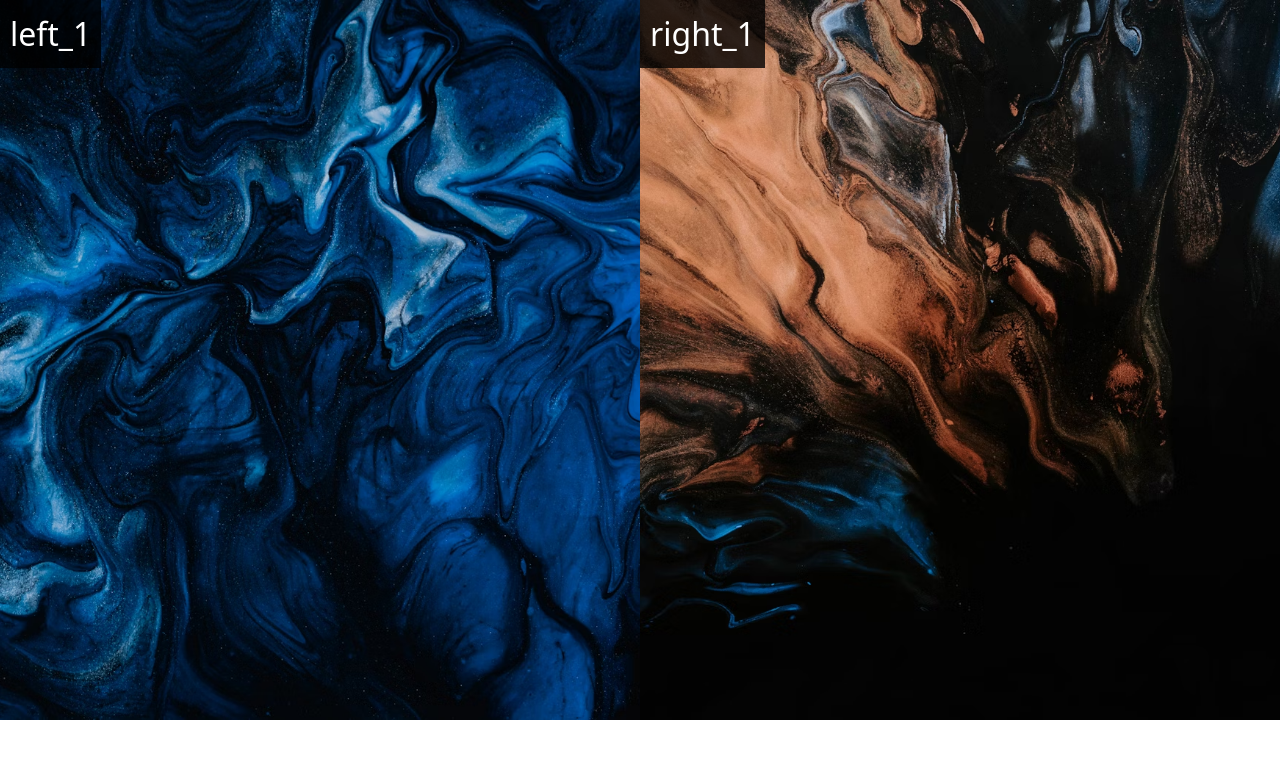
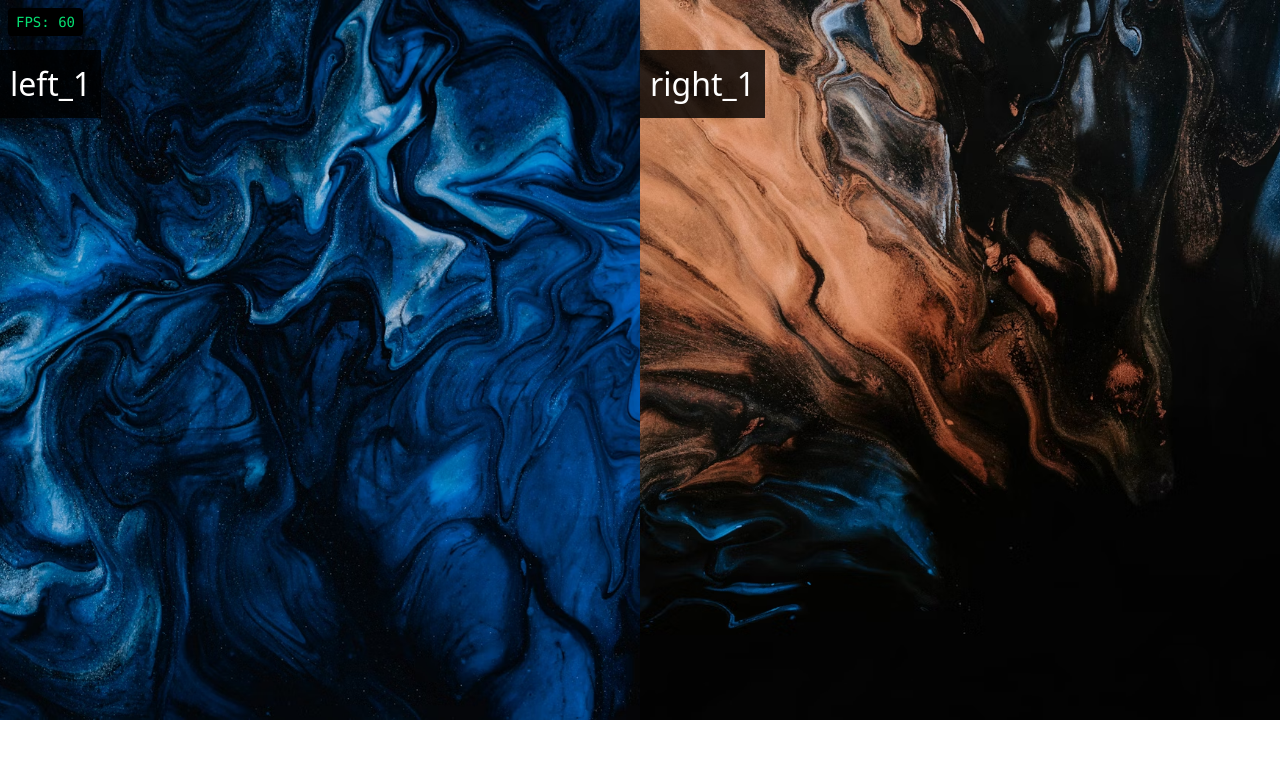
Before and after one commit to screenlite/web-player, a React (Vite) app: page / in a window 1280 px wide. Shown: the top 758 px of the page. Built offline with nearby package versions, Linux system fonts and the light colour scheme.

Commit message:
add FPSDisplay component

```diff
--- /dev/null
+++ b/src/FPSDisplay.tsx
@@ -0,0 +1,33 @@
+import { useEffect, useRef, useState } from 'react'
+
+export const FPSDisplay = () => {
+    const [fps, setFps] = useState<number>(0)
+    const frames = useRef<number>(0)
+    const lastTime = useRef<number>(performance.now())
+
+    useEffect(() => {
+        let animationFrameId: number
+
+        const loop = (time: number) => {
+            frames.current += 1
+
+            if (time - lastTime.current >= 1000) {
+                setFps(frames.current)
+                frames.current = 0
+                lastTime.current = time
+            }
+
+            animationFrameId = requestAnimationFrame(loop)
+        }
+
+        animationFrameId = requestAnimationFrame(loop)
+
+        return () => cancelAnimationFrame(animationFrameId)
+    }, [])
+
+    return (
+        <div className="fixed top-2 left-2 bg-black text-green-400 text-sm font-mono px-2 py-1 rounded shadow-md z-50">
+      		FPS: {fps}
+        </div>
+    )
+}
--- a/src/Section.tsx
+++ b/src/Section.tsx
@@ -33,7 +33,7 @@ export const SectionContainer = ({ section }: { section: Section }) => {
     const overlayStyle = useMemo(() => ({
         position: 'absolute' as const,
         left: section.position.x,
-        top: section.position.y,
+        top: section.position.y + 50,
         zIndex: section.position.z_index + 1,
         backgroundColor: 'rgba(0, 0, 0, 0.8)',
         padding: '10px',
--- a/src/main.tsx
+++ b/src/main.tsx
@@ -2,9 +2,11 @@ import { StrictMode } from 'react'
 import { createRoot } from 'react-dom/client'
 import './index.css'
 import { App } from './App'
+import { FPSDisplay } from './FPSDisplay'
 
 createRoot(document.getElementById('root')!).render(
     <StrictMode>
         <App />
+        <FPSDisplay />
     </StrictMode>,
 )
```
